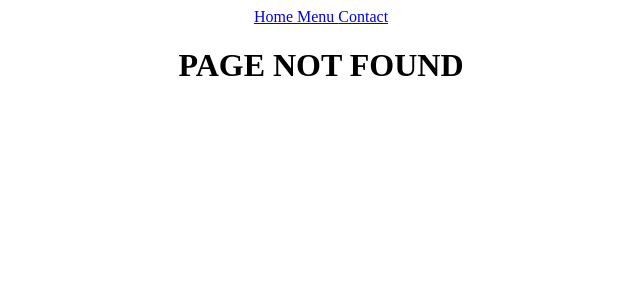
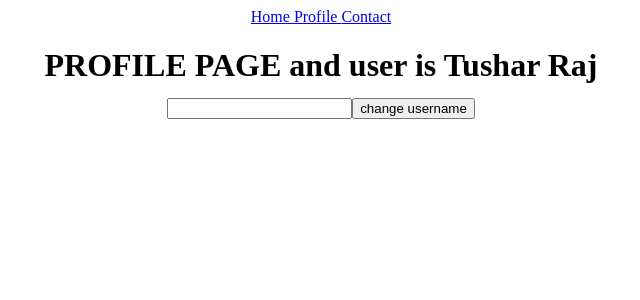
Before and after one commit to tusrr/learning-react, a React (Create React App) app: page /profile in a window 1280 px wide. Before the commit this address had no page. Shown: the top 300 px of the page, without its empty margins (319-959 px from the left). Built offline with nearby package versions, Linux system fonts and the light colour scheme.

Commit message:
State Management and useContext hook

```diff
--- a/src/App.js
+++ b/src/App.js
@@ -1,23 +1,33 @@
 import './App.css';
 import {BrowserRouter as Router, Routes,Route} from 'react-router-dom';
 import { Home } from './pages/Home';
-import { Menu } from './pages/Menu';
+import { Profile } from './pages/Profile';
 import { Contact } from './pages/Contact';
 import { Navbar } from './Navbar';
+import { useState,createContext  } from 'react';
+export const AppContext=createContext();
+
+
 function App() {
 
+
+  const [userName,setUserName]= useState("Tushar Raj")
   return (
     <div className="App">
+
+    <AppContext.Provider value={{userName,setUserName}}>
 
       <Router>
          <Navbar/>
         <Routes>
-          <Route path="/" element={<Home/>}/>
-          <Route path="/menu" element={<Menu/>}/>
+          <Route path="/" element={<Home />}/>
+          <Route path="/profile" element={<Profile />}/>
           <Route path="/contact" element={<Contact/>}/>
           <Route path="*" element={<h1>PAGE NOT FOUND</h1>}/>
         </Routes>
       </Router>
+
+   </AppContext.Provider>
 
 
     </div>
--- a/src/Navbar.js
+++ b/src/Navbar.js
@@ -5,7 +5,7 @@
         <div>
 
         <Link to = "/">Home </Link>
-        <Link to = "/menu">Menu </Link>
+        <Link to = "/profile">Profile </Link>
         <Link to = "/contact"> Contact </Link>
 
       </div>
--- /dev/null
+++ b/src/components/ChangeProfile.jsx
@@ -0,0 +1,24 @@
+import { useState } from "react"
+import { useContext } from "react";
+import { AppContext } from "../App";
+
+export const ChangeProfile = ()=>{
+
+const [newUserName,setNewUserName]=useState("");
+const {setUserName}= useContext(AppContext);
+    return (
+<div>
+    <input onChange={(event)=>{
+        setNewUserName(event.target.value);
+
+    }}/>
+    <button onClick={()=>{
+        setUserName(newUserName);
+    }}>
+        change username</button>
+</div>
+
+    )
+
+
+}
--- a/src/pages/Home.jsx
+++ b/src/pages/Home.jsx
@@ -1,3 +1,6 @@
+import { useContext } from "react";
+import App, { AppContext } from "../App";
 export const Home= () =>{
-    return <h1>THIS IS THE HOME PAGE</h1>
+    const {userName}= useContext(AppContext)
+    return <h1>This is the Home page and user is {userName}</h1>
 }
--- a/src/pages/Menu.jsx
+++ /dev/null
@@ -1,3 +0,0 @@
-export const Menu= () =>{
-    return <h1>THIS IS THE MENU PAGE</h1>
-}
--- /dev/null
+++ b/src/pages/Profile.jsx
@@ -0,0 +1,13 @@
+import { ChangeProfile } from "../components/ChangeProfile"
+import { useContext } from "react";
+import { AppContext } from "../App";
+export const Profile= () =>{
+
+    const {userName,setUserName}= useContext(AppContext)
+
+    return <div>
+        <h1> PROFILE PAGE and user is {userName}
+        <ChangeProfile setUserName={setUserName}/>
+         </h1>
+        </div>
+}
```
